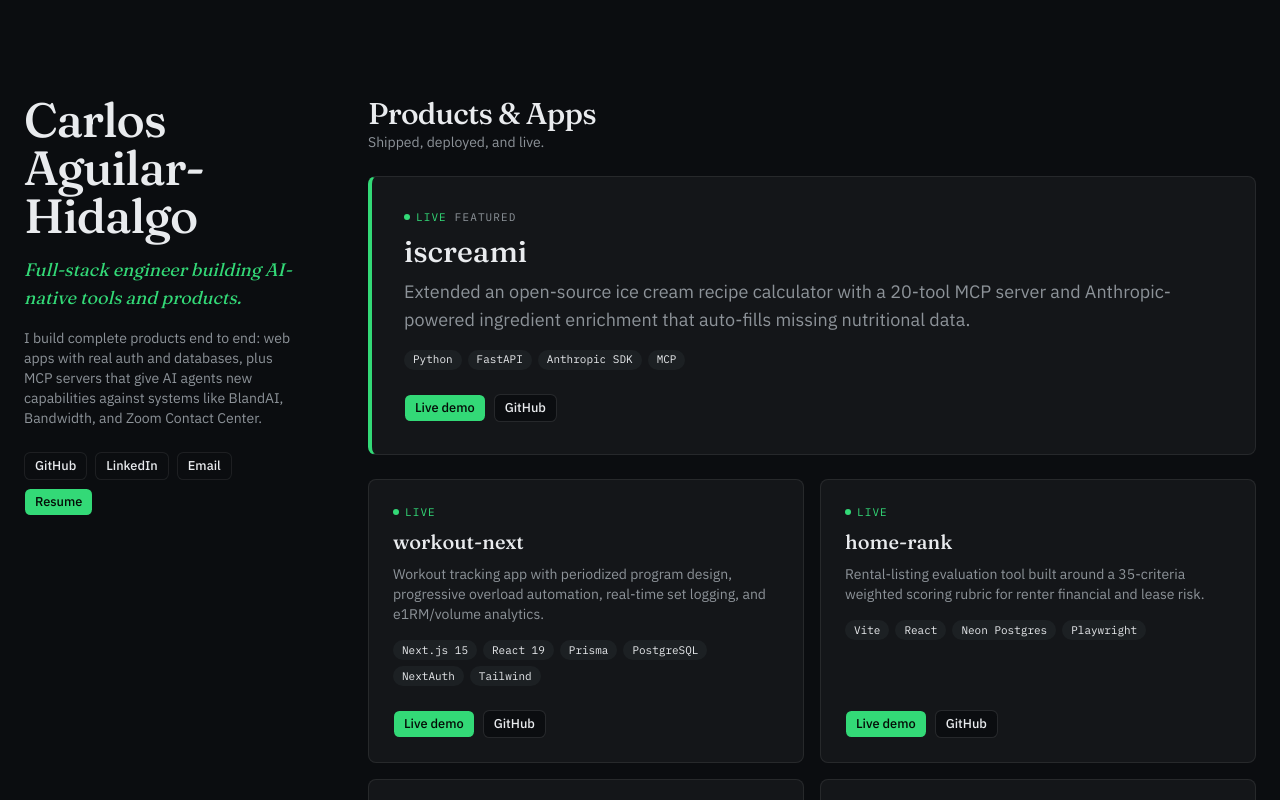
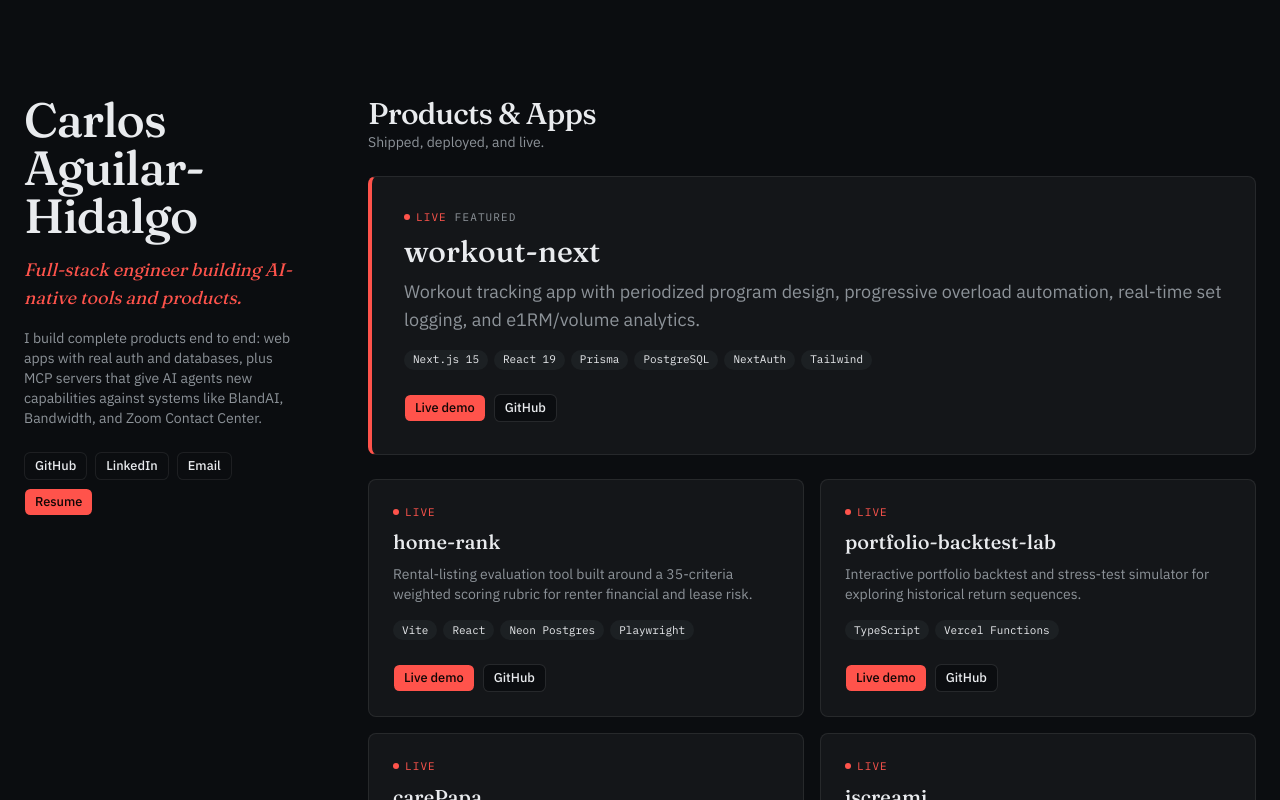
Before and after one commit to caguilaron07/portfolio, a Next.js app: page / in a window 1280 px wide. Shown: the top 800 px of the page. Built offline with nearby package versions, Linux system fonts and the light colour scheme.

Commit message:
Swap accent to signal-red, feature workout-next instead of iscreami

```diff
--- a/src/app/globals.css
+++ b/src/app/globals.css
@@ -47,8 +47,8 @@
 }
 
 /*
-  Ink & Signal: near-black cool-tinted paper, one phosphor-green
-  accent reserved for "live/shipped" work, muted steel-blue as the
+  Ink & Signal: near-black cool-tinted paper, one signal-red accent
+  reserved for "live/shipped" work, muted steel-blue as the
   secondary hue for AI/MCP tooling. Dark-only by design — no toggle.
 */
 :root {
@@ -58,8 +58,8 @@
   --card-foreground: oklch(0.94 0.004 250);
   --popover: oklch(0.2 0.007 250);
   --popover-foreground: oklch(0.94 0.004 250);
-  --primary: oklch(0.78 0.19 152);
-  --primary-foreground: oklch(0.14 0.02 152);
+  --primary: oklch(0.68 0.21 27);
+  --primary-foreground: oklch(0.14 0.02 27);
   --secondary: oklch(0.24 0.008 250);
   --secondary-foreground: oklch(0.94 0.004 250);
   --muted: oklch(0.24 0.008 250);
@@ -69,21 +69,21 @@
   --destructive: oklch(0.704 0.191 22.216);
   --border: oklch(1 0 0 / 8%);
   --input: oklch(1 0 0 / 12%);
-  --ring: oklch(0.78 0.19 152 / 45%);
-  --chart-1: oklch(0.78 0.19 152);
+  --ring: oklch(0.68 0.21 27 / 45%);
+  --chart-1: oklch(0.68 0.21 27);
   --chart-2: oklch(0.72 0.1 230);
-  --chart-3: oklch(0.6 0.15 152);
+  --chart-3: oklch(0.5 0.18 27);
   --chart-4: oklch(0.55 0.08 230);
   --chart-5: oklch(0.4 0.02 250);
   --radius: 0.5rem;
   --sidebar: oklch(0.2 0.007 250);
   --sidebar-foreground: oklch(0.94 0.004 250);
-  --sidebar-primary: oklch(0.78 0.19 152);
-  --sidebar-primary-foreground: oklch(0.14 0.02 152);
+  --sidebar-primary: oklch(0.68 0.21 27);
+  --sidebar-primary-foreground: oklch(0.14 0.02 27);
   --sidebar-accent: oklch(0.24 0.008 250);
   --sidebar-accent-foreground: oklch(0.94 0.004 250);
   --sidebar-border: oklch(1 0 0 / 8%);
-  --sidebar-ring: oklch(0.78 0.19 152 / 45%);
+  --sidebar-ring: oklch(0.68 0.21 27 / 45%);
 }
 
 @layer base {
--- a/src/lib/projects.ts
+++ b/src/lib/projects.ts
@@ -17,6 +17,7 @@ export const apps: readonly Project[] = [
     liveUrl: "https://workout-next-kappa.vercel.app",
     githubUrl: "https://github.com/caguilaron07/workout-next",
     repoPrivate: true,
+    featured: true,
   },
   {
     name: "home-rank",
@@ -51,7 +52,6 @@ export const apps: readonly Project[] = [
     stack: ["Python", "FastAPI", "Anthropic SDK", "MCP"],
     liveUrl: "https://iscreami.vercel.app",
     githubUrl: "https://github.com/caguilaron07/iscreami",
-    featured: true,
   },
 ] as const
 
```
